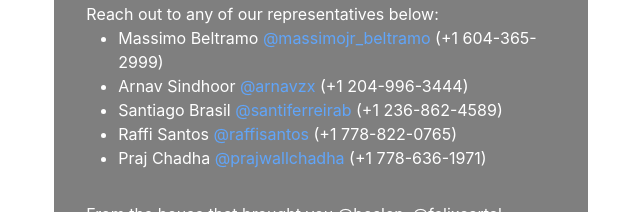
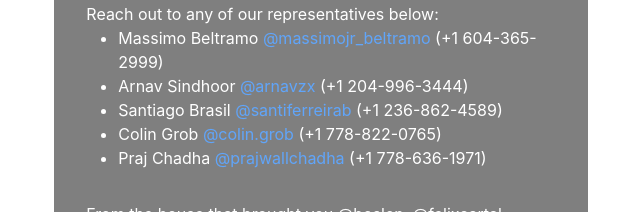
Before and after one commit to Grocode87/ticket-platform, a Next.js app: page / in a window 1280 px wide. Shown: the part 940-1152 px from the top of the page, without its empty margins (319-959 px from the left). Built offline with nearby package versions, Linux system fonts and the light colour scheme.

Commit message:
updated reps

```diff
--- a/pages/index.js
+++ b/pages/index.js
@@ -201,7 +201,7 @@ const Home = () => {
              <li>Massimo Beltramo <a target="_blank" rel="noreferrer" href="https://www.instagram.com/massimojr_beltramo/" className="text-blue-400">@massimojr_beltramo</a> (+1 604-365-2999)</li>
              <li>Arnav Sindhoor <a target="_blank" rel="noreferrer" href="https://www.instagram.com/arnavzx/" className="text-blue-400">@arnavzx</a> (+1 204-996-3444)</li>
              <li>Santiago Brasil <a target="_blank" rel="noreferrer" href="https://www.instagram.com/santiferreirab/" className="text-blue-400">@santiferreirab</a> (+1 236-862-4589)</li>
-             <li>Raffi Santos <a target="_blank" rel="noreferrer" href="https://www.instagram.com/raffisantos/" className="text-blue-400">@raffisantos</a> (+1 778-822-0765)</li>
+             <li>Colin Grob <a target="_blank" rel="noreferrer" href="https://www.instagram.com/colin.grob/" className="text-blue-400">@colin.grob</a> (+1 778-822-0765)</li>
              <li>Praj Chadha <a target="_blank" rel="noreferrer" href="https://www.instagram.com/prajwallchadha/" className="text-blue-400">@prajwallchadha</a> (+1 778-636-1971)</li>
            </ul>
 
```
